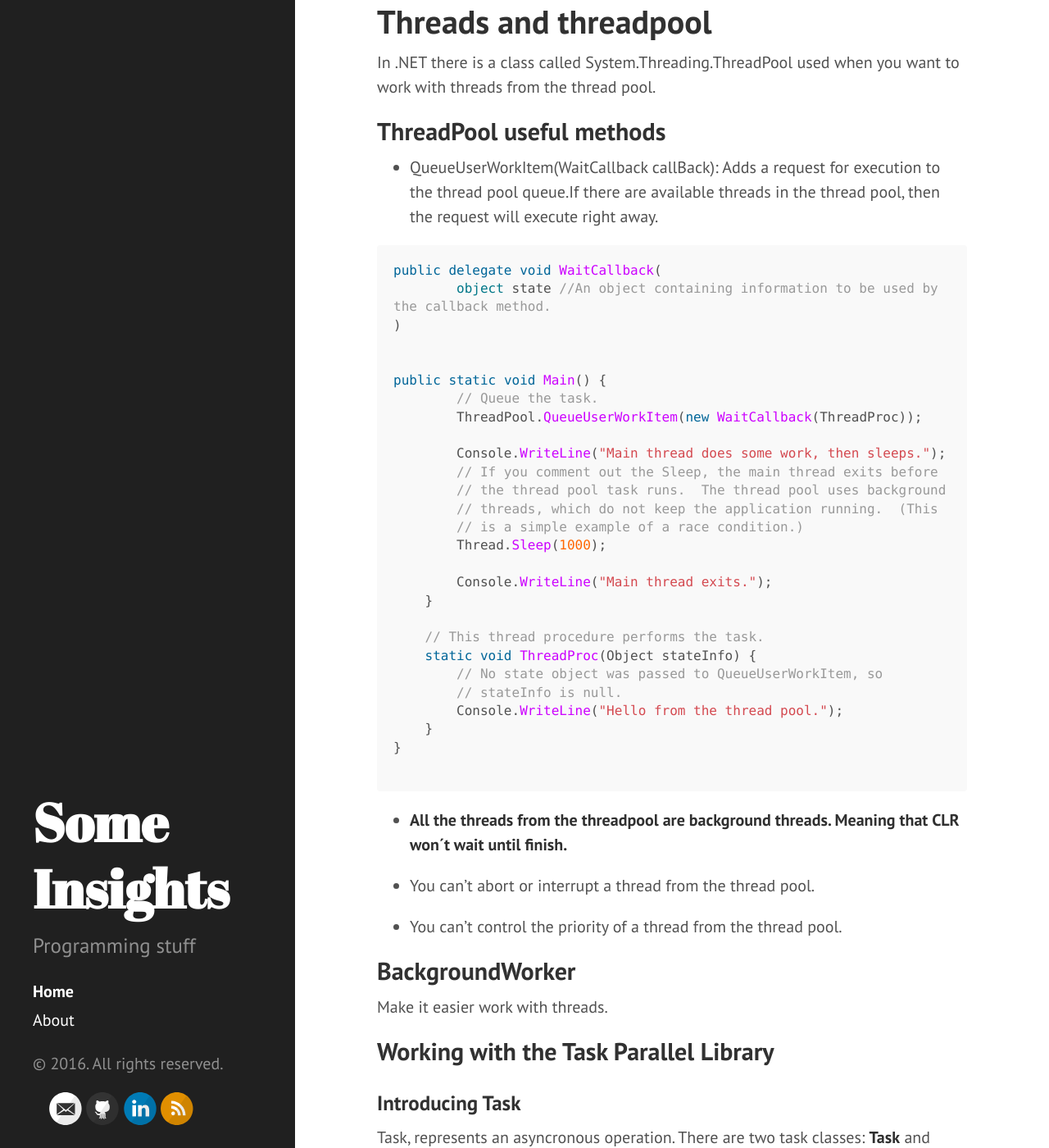
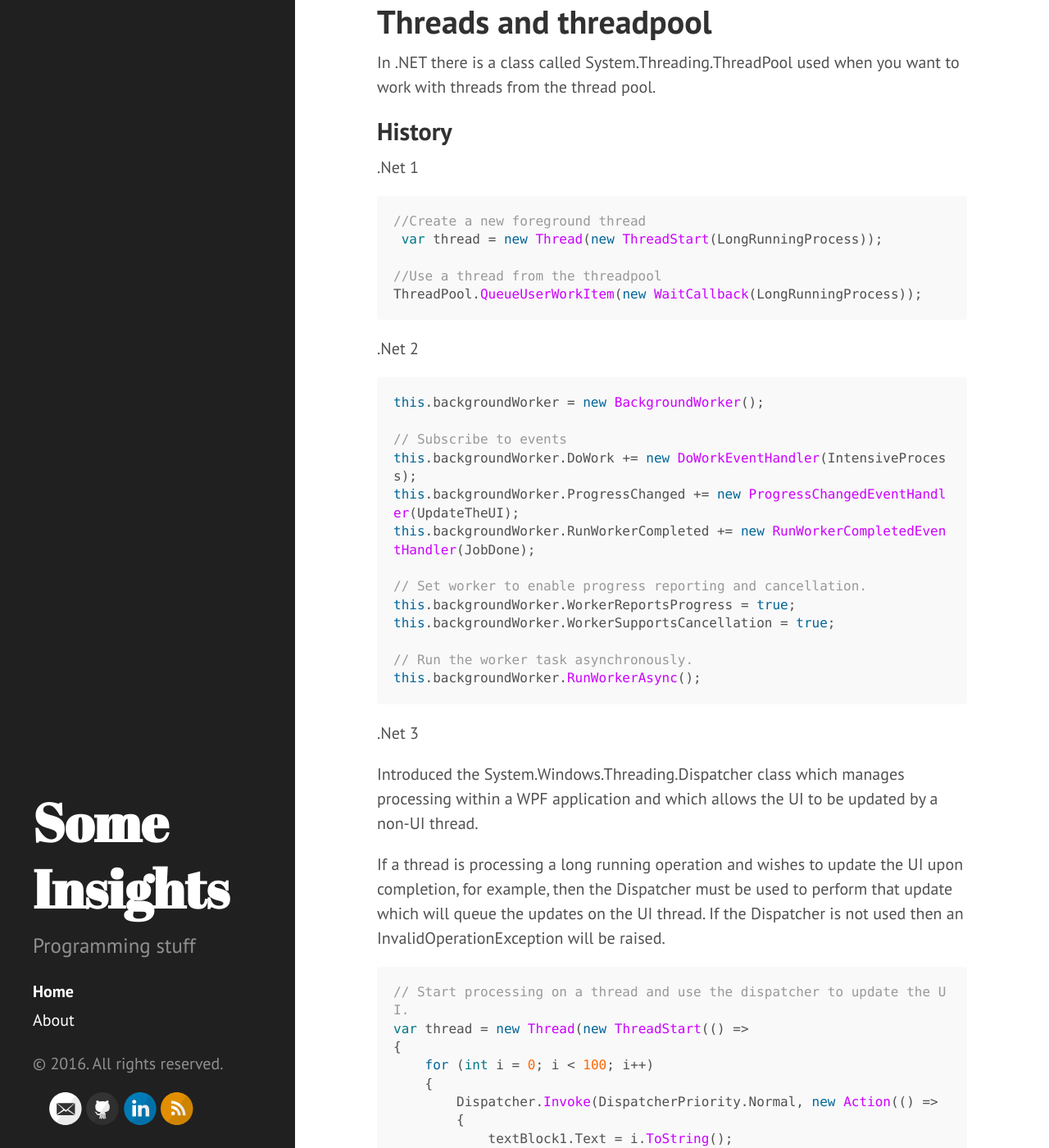
Before and after one commit to javiermolinar/javiermolinar.github.io, a Jekyll site: the page built from index.html, in a window 1280 px wide and 1400 px high, scrolled down 9365 px. Shown: the whole window at 82% size. Built offline with Jekyll 4.4.1, drawn with Linux system fonts in a browser that asks for light colours; the list of posts is cut into pages by our own code; some of the changed text lies outside the part shown.

Commit message:
Finishing async

````diff
--- a/_posts/2016-09-01-Exam-40-783-Async.md
+++ b/_posts/2016-09-01-Exam-40-783-Async.md
@@ -22,6 +22,120 @@
 #   Threads and threadpool
 
 In .NET there is a class called System.Threading.ThreadPool used when you want to work with threads from the thread pool.
+
+## History
+
+.Net 1
+
+```cs
+//Create a new foreground thread
+ var thread = new Thread(new ThreadStart(LongRunningProcess));
+
+//Use a thread from the threadpool
+ThreadPool.QueueUserWorkItem(new WaitCallback(LongRunningProcess));
+```
+
+.Net 2
+
+```cs
+this.backgroundWorker = new BackgroundWorker();
+
+// Subscribe to events
+this.backgroundWorker.DoWork += new DoWorkEventHandler(IntensiveProcess);
+this.backgroundWorker.ProgressChanged += new ProgressChangedEventHandler(UpdateTheUI);
+this.backgroundWorker.RunWorkerCompleted += new RunWorkerCompletedEventHandler(JobDone);
+
+// Set worker to enable progress reporting and cancellation.
+this.backgroundWorker.WorkerReportsProgress = true;
+this.backgroundWorker.WorkerSupportsCancellation = true;
+
+// Run the worker task asynchronously.
+this.backgroundWorker.RunWorkerAsync();
+```
+
+.Net 3
+
+Introduced the System.Windows.Threading.Dispatcher class which manages processing within a WPF application and which allows the UI to be updated by a non-UI thread.
+
+If a thread is processing a long running operation and wishes to update the UI upon completion, for example, then the Dispatcher must be used to perform that update which will queue the updates on the UI thread.  If the Dispatcher is not used then an InvalidOperationException will be raised.
+
+```cs
+// Start processing on a thread and use the dispatcher to update the UI.
+var thread = new Thread(new ThreadStart(() =>
+{
+    for (int i = 0; i < 100; i++)
+    {
+        Dispatcher.Invoke(DispatcherPriority.Normal, new Action(() =>
+        {
+            textBlock1.Text = i.ToString();
+        }));
+    }
+}
+));
+
+thread.Start();
+```
+
+.Net 4
+
+PLINQ is an implementation of LINQ which will execute a LINQ query in parallel, if possible.
+
+```cs
+public void PlinqExample()
+{
+    int[] data = Enumerable.Range(1, 1000000).ToArray();
+
+    var result = (from num in data.AsParallel()
+                  where num % 7 == 0
+                  orderby num descending
+                  select num).ToArray();
+
+    TextBox1.Text = string.Format("{0} numbers found!", result.Count());
+}
+```
+.NET 4.0 also introduced the Task Parallel Library (TPL) which is essentially a collection of classes which abstracts away threads, essentially simplifying asynchronous programming as you don’t need to work with threads or the ThreadPool, for example.
+
+A task can be created and started by:
+
+-   creating an instance of Task and calling its Start method
+
+-   calling an overload of TaskFactory.StartNew
+
+-   calling an overload of Task.Run (which is a simple wrapper of TaskFactory.StartNew)
+
+-   calling one of the continuation methods, Task.WhenAll, Task.WhenAny, TaskFactory.ContinueWhenAll or TaskFactory.ContinueWhenAny.
+
+```cs
+public void TaskExample()
+{
+    List<Task> tasks = new List<Task>();
+
+    tasks.Add(Task.Factory.StartNew(() => LongRunningProcess("task1")));
+    tasks.Add(new Task(new Action(() => { LongRunningProcess("task2"); })));
+    tasks[1].Start();
+
+    Task.WaitAll(tasks.ToArray());
+}
+```
+
+.NET 4.5
+
+```cs
+public async void AsyncAwaitExample()
+{
+   this.Output.Text = await DoSomethingASync();
+}
+
+// Use of async and await not necessary here but best practice
+private async Task<string> DoSomethingASync()
+{
+    return await Task.Run(() =>
+    {
+    Thread.Sleep(500);
+    return "I'm done!";
+    });
+}
+ ```
 
 ## ThreadPool useful methods
 
@@ -148,3 +262,64 @@
                             Console.WriteLine("Processing {0} on thread {1}", filename, Thread.CurrentThread.ManagedThreadId);
                         });
 ```
+
+
+## Working with cancellations
+
+The cancellations provided in .NET are cooperative cancellations, meaning that you can send a cancellation request to another thread, or task,
+but it is their choice to honor the request.
+
+Cancellation capabilities are implemented using one class: CancellationTokenSource.
+
+One struct, CancellationToken.
+
+1. If a thread wants to have the capability to cancel subsequent operations, it creates a **CancellationTokenSource** object.
+
+2. When a cancellable asynchronous operation starts, the calling thread passes a
+CancellationToken.
+
+3. If the parent thread wants to cancel the ongoing cancelable operations, it calls Cancel on the
+CancellationTokenSource object.
+
+4. All ongoing operations might use the CancelationToken sent as a parameter to check if a
+cancellation is pending and respond accordingly. Note that ignoring the cancellation request
+is a perfect valid option.
+
+```cs
+public class Example
+{
+   public static void Main()
+   {
+      // Create the token source.
+      CancellationTokenSource cts = new CancellationTokenSource();
+
+      // Pass the token to the cancelable operation.
+      ThreadPool.QueueUserWorkItem(new WaitCallback(DoSomeWork), cts.Token);
+      Thread.Sleep(2500);
+
+      // Request cancellation.
+      cts.Cancel();
+
+      //The token has to be disposed
+      cts.Dispose();
+   }
+
+   // Thread 2: The listener
+   static void DoSomeWork(object obj)
+   {
+      CancellationToken token = (CancellationToken)obj;
+
+      for (int i = 0; i < 100000; i++) {
+         if (token.IsCancellationRequested)
+         {
+            Console.WriteLine("In iteration {0}, cancellation has been requested...",
+                              i + 1);
+            // Perform cleanup if necessary.
+            //...
+            // Terminate the operation.
+            break;
+         }
+      }
+   }
+}
+```
````
